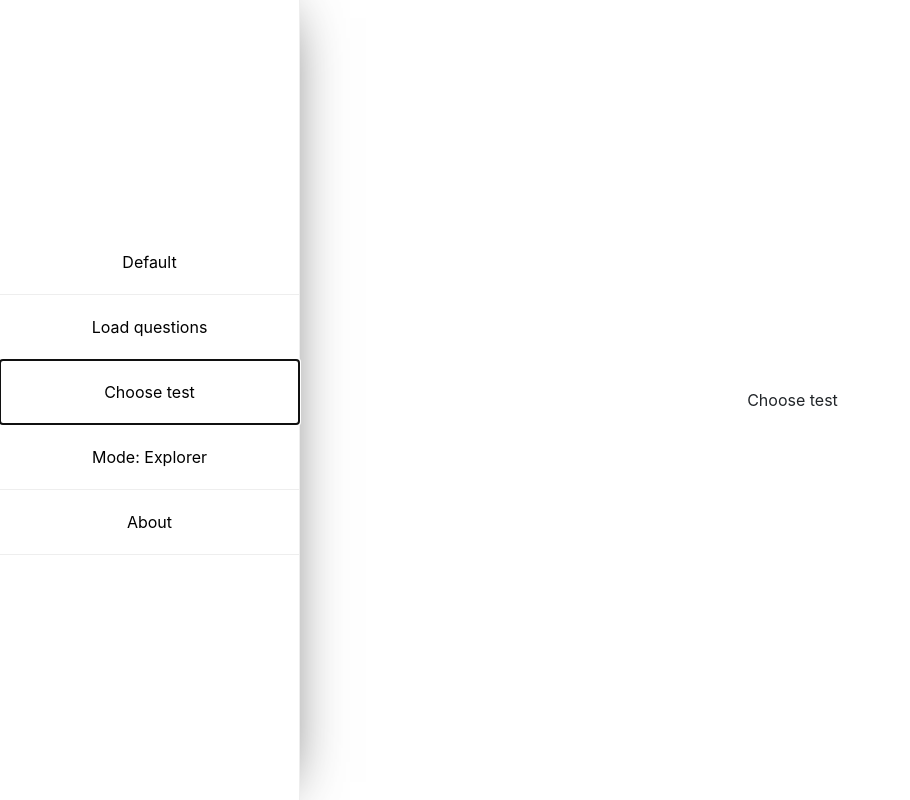
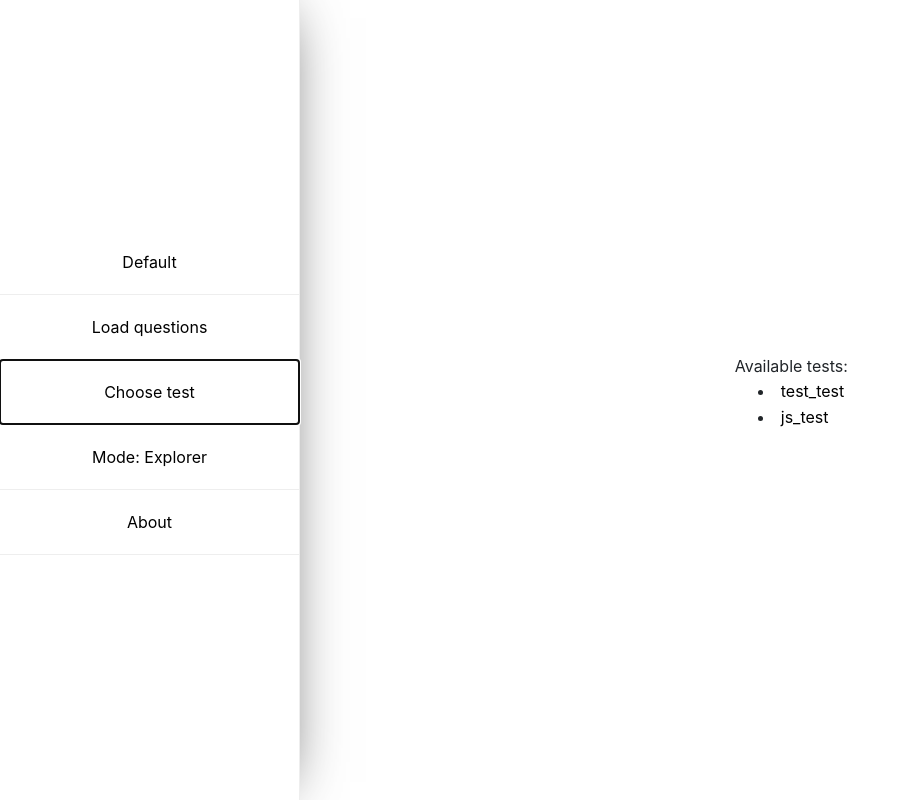
Before and after one commit to CezSew/TestMe, a React (Create React App) app: page / in a window 1280 px wide. Both pictures are taken after a click on the button "Choose test". Shown: the whole page, without its empty margins (0-910 px from the left). Built offline with nearby package versions, Linux system fonts and the light colour scheme.

Commit message:
Added About section, config file, and function to load different test

```diff
--- a/src/App.js
+++ b/src/App.js
@@ -1,6 +1,7 @@
 import React, { Component } from 'react';
 import loadQuestion from './loadQuestion';
 import getRenderContents from './getRenderContents';
+import getOptions from './getOptions';
 import Menu from './Menu';
 import './App.css';
 
@@ -17,6 +18,10 @@ class App extends Component {
     this.getQuestions = this.getQuestions.bind(this);
     this.getCorrectAnswerIndex = this.getCorrectAnswerIndex.bind(this);
     this.changeAppStep = this.changeAppStep.bind(this);
+    this.handleChoosetest = this.handleChoosetest.bind(this);
+    this.generateNewQuestion = this.generateNewQuestion.bind(this);
+
+    const options = getOptions();
 
     this.state = {
       step: "start",
@@ -28,9 +33,12 @@ class App extends Component {
         isTheAnswerCorrect: false
       },
       stats: [],
-      questionsCount: ''
+      questionsCount: '',
+      questionTimeout: 1500,
+      options: options
     }
   }
+
 
   prepareQuestion = () => {
     let question = this.getQuestions();
@@ -47,7 +55,7 @@ class App extends Component {
         correctIndex: question[questionNum].correct
       },
       questionsCount: questionsCount,
-      questionTimeout: 1500
+      chosenTest: 'test_test'
     });
   }
 
@@ -61,7 +69,7 @@ class App extends Component {
   }
 
   getQuestions = () => {
-    return Object.entries(this.state.question.data).length !== 0 ? this.state.question.data : loadQuestion();
+    return Object.entries(this.state.question.data).length !== 0 ? this.state.question.data : loadQuestion(this.state.chosenTest);
   }
 
   setQuestionNumber = (questionNumber, questionsCount) => {
@@ -73,6 +81,26 @@ class App extends Component {
     let correctIndex = this.getCorrectAnswerIndex();
     let isCorrect = (index === correctIndex);
     return isCorrect;
+  }
+
+  handleChoosetest = (testName) => {
+    this.generateNewQuestion(testName);
+  }
+
+  generateNewQuestion = (testName) => {
+    let question = loadQuestion(testName);
+    let questionsCount = Object.keys(question).length;
+    this.setState({
+      step:'question',
+      question: {
+        data: question,
+        currentQuestionNumber: 1,
+        correctIndex: question[1].correct
+      },
+      questionsCount: questionsCount,
+      chosenTest: testName,
+      stats: []
+    });
   }
 
   handleAnswer = (isCorrect) => {
@@ -96,7 +124,7 @@ class App extends Component {
   }
 
   render() {
-    let renderContents = getRenderContents(this.state, this.getCorrectAnswerIndex, this.isTheAnswerCorrect, this.handleAnswer, this.handleButtonClick );
+    let renderContents = getRenderContents(this.state, this.getCorrectAnswerIndex, this.isTheAnswerCorrect, this.handleAnswer, this.handleButtonClick, this.handleChoosetest );
 
     return (
       <div className="App">
--- /dev/null
+++ b/src/Options/config.json
@@ -0,0 +1,3 @@
+{
+    "tests" : ["test_test", "js_test"]
+}
--- a/src/TestChoose.js
+++ b/src/TestChoose.js
@@ -2,9 +2,15 @@ import React, { Component } from 'react';
 
 export default class TestChoose extends Component {
     render () {
+        let tests = this.props.availableTests.tests.map((item, index) => {
+            return <li key={index}><button onClick={() => { this.props.handleChoosetest(item)}}>{item}</button></li>;
+          });
         return (
             <div>
-                Choose test
+                Available tests:
+                <ul>
+                    {tests}
+                </ul>
             </div>
         )
     }
--- /dev/null
+++ b/src/getOptions.js
@@ -0,0 +1,7 @@
+const options = require('./Options/config.json');
+
+const getOptions = () => {
+    return options;
+}
+
+export default getOptions;
--- a/src/getRenderContents.js
+++ b/src/getRenderContents.js
@@ -6,7 +6,7 @@ import TestChoose from './TestChoose';
 import About from './About';
 import Finish from './Finish';
 
-const getRenderContents = (state, getCorrectAnswerIndex, isTheAnswerCorrect, handleAnswer, handleButtonClick) => {
+const getRenderContents = (state, getCorrectAnswerIndex, isTheAnswerCorrect, handleAnswer, handleButtonClick, handleChoosetest) => {
     let content;
     if(state.step === "start") {
         content = (
@@ -30,7 +30,7 @@ const getRenderContents = (state, getCorrectAnswerIndex, isTheAnswerCorrect, han
         );
       } else if(state.step === "choose") {
         content = (
-          <TestChoose />
+          <TestChoose availableTests={state.options} handleChoosetest={handleChoosetest}/>
         );
       } else if(state.step === "about") {
           content = (
--- a/src/loadQuestion.js
+++ b/src/loadQuestion.js
@@ -1,5 +1,6 @@
-const json = require('./Tests/test_test.json');
-const loadQuestion = () => {
+
+const loadQuestion = (testName = 'test_test') => {
+    const json = require(`./Tests/${testName}.json`);
     return json;
 }
 
```
